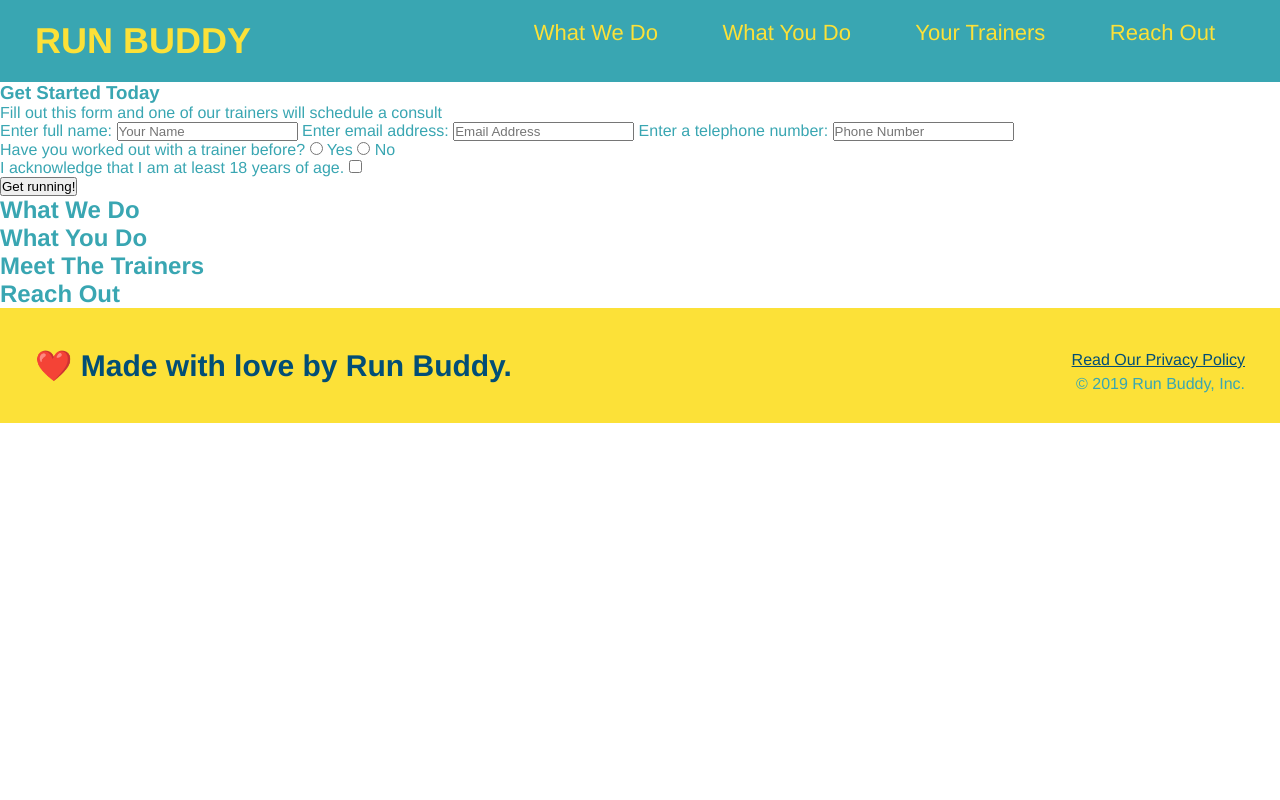
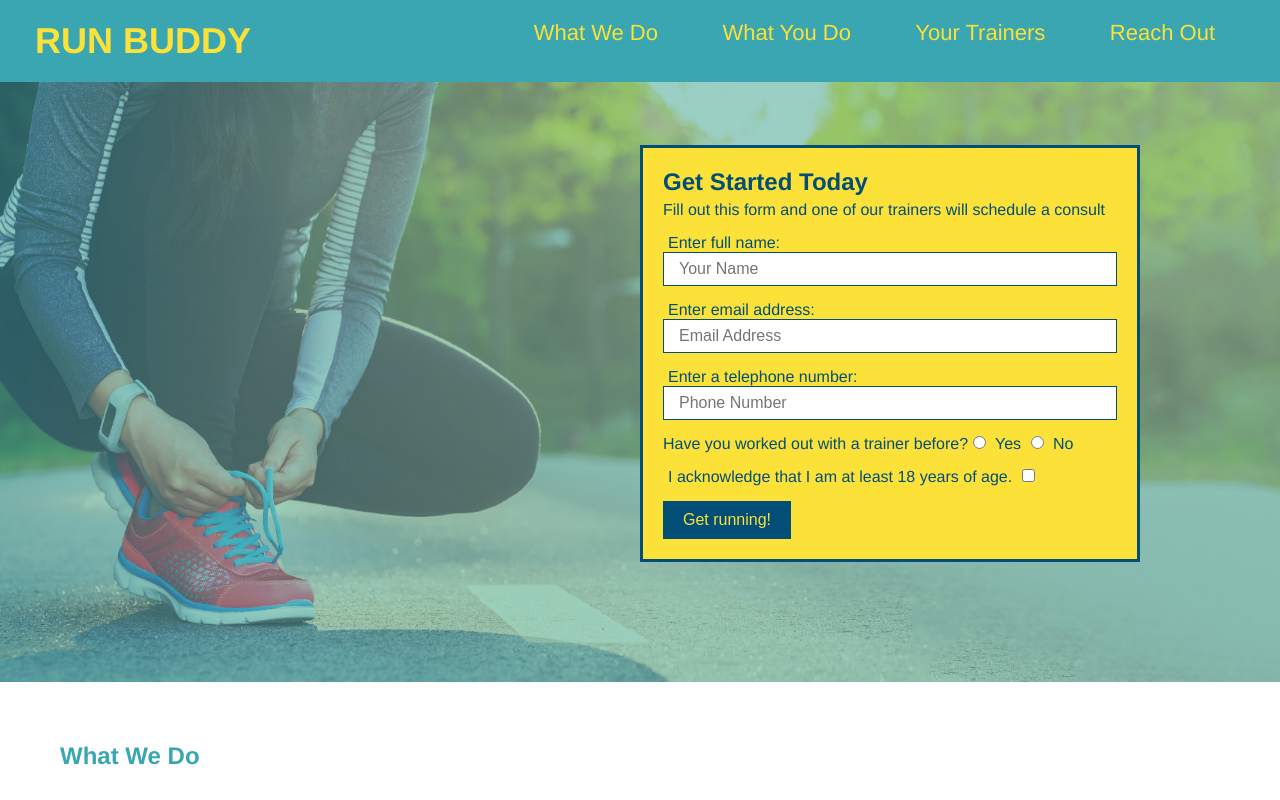
Before and after one commit to ckim14/run-buddy, a plain HTML site: page index.html in a window 1280 px wide. Shown: the top 800 px of the page. Drawn offline with Linux system fonts and the light colour scheme.

Commit message:
hero banner completed

```diff
--- a/assets/css/style.css
+++ b/assets/css/style.css
@@ -66,3 +66,64 @@ footer div {
 footer a {
     color: #024e76
 }
+
+section {
+    padding: 60px;
+}
+
+/* Hero Style Start */
+.hero {
+    background-image: url("../images/hero-bg.jpg");
+    height: 600px;
+    background-size: cover;
+    background-position: center;
+    position: relative;
+}
+
+/* Form Style Start */
+.hero-form {
+    background-color: #fce138;
+    padding: 20px;
+    width: 500px;
+    color: #024e76;
+    border-style: solid;
+    border-width: 3px;
+    border-color: #024e76;
+    position: absolute;
+    bottom: 120px;
+    right: 140px;
+}
+
+.hero-form h3 {
+    font-size: 24px;
+    margin: 0;
+}
+
+.hero-form p {
+    margin: 5px 0 15px 0;
+}
+
+.form-input {
+    border: 1px solid #024e76;
+    display: block;
+    padding: 7px 15px;
+    font-size: 16px;
+    color: #024e76;
+    width: 100%;
+    margin-bottom: 15px;
+}
+
+.hero-form label {
+    margin: 0 5px;
+}
+
+button {
+    background-color: #024e76;
+    color: #fce138;
+    padding: 10px 20px;
+    font-size: 16px;
+    border: none;
+}
+
+/* Form Style End */
+/* Hero Style End */
--- a/index.html
+++ b/index.html
@@ -33,17 +33,17 @@
         </header>
 
         <!-- hero/jumptron -->
-        <section>
-            <div>
+        <section class="hero">
+            <div class="hero-form">
                 <h3>Get Started Today</h3>
                 <p>Fill out this form and one of our trainers will schedule a consult</p>
                 <form>
                     <label for="name">Enter full name:</label>
-                    <input type="text" placeholder="Your Name" name="name" id="name" />
+                    <input class="form-input" type="text" placeholder="Your Name" name="name" id="name" />
                     <label for="email">Enter email address:</label>
-                    <input type="email" placeholder="Email Address" name="email" id="email">
+                    <input class="form-input"type="email" placeholder="Email Address" name="email" id="email">
                     <label for="phone">Enter a telephone number:</label>
-                    <input type="tel" placeholder="Phone Number" name="phone" id="phone">
+                    <input class="form-input"type="tel" placeholder="Phone Number" name="phone" id="phone">
                     <p>
                         Have you worked out with a trainer before?
                         <input type="radio" name="trainer-confirm" id="trainer-yes" />
```
Also changed, not shown: assets/images/hero-bg.jpg (added).
